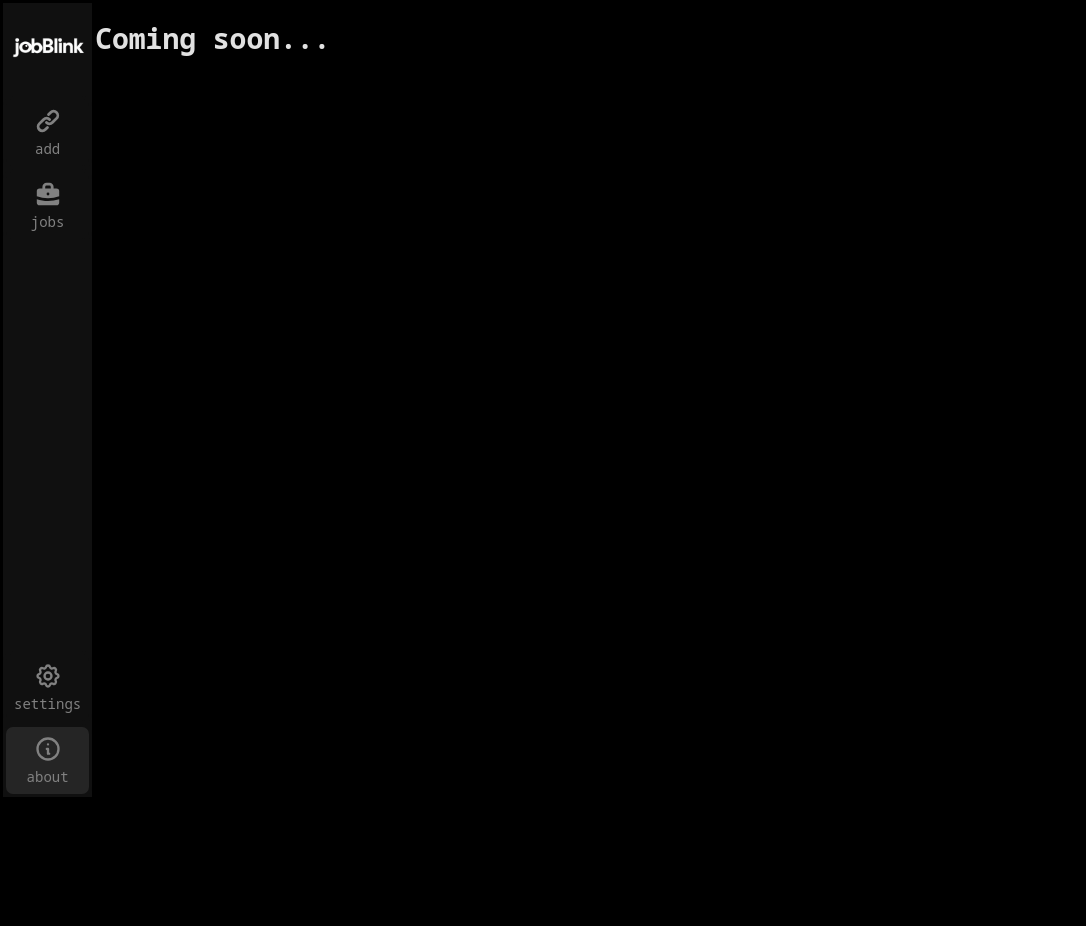
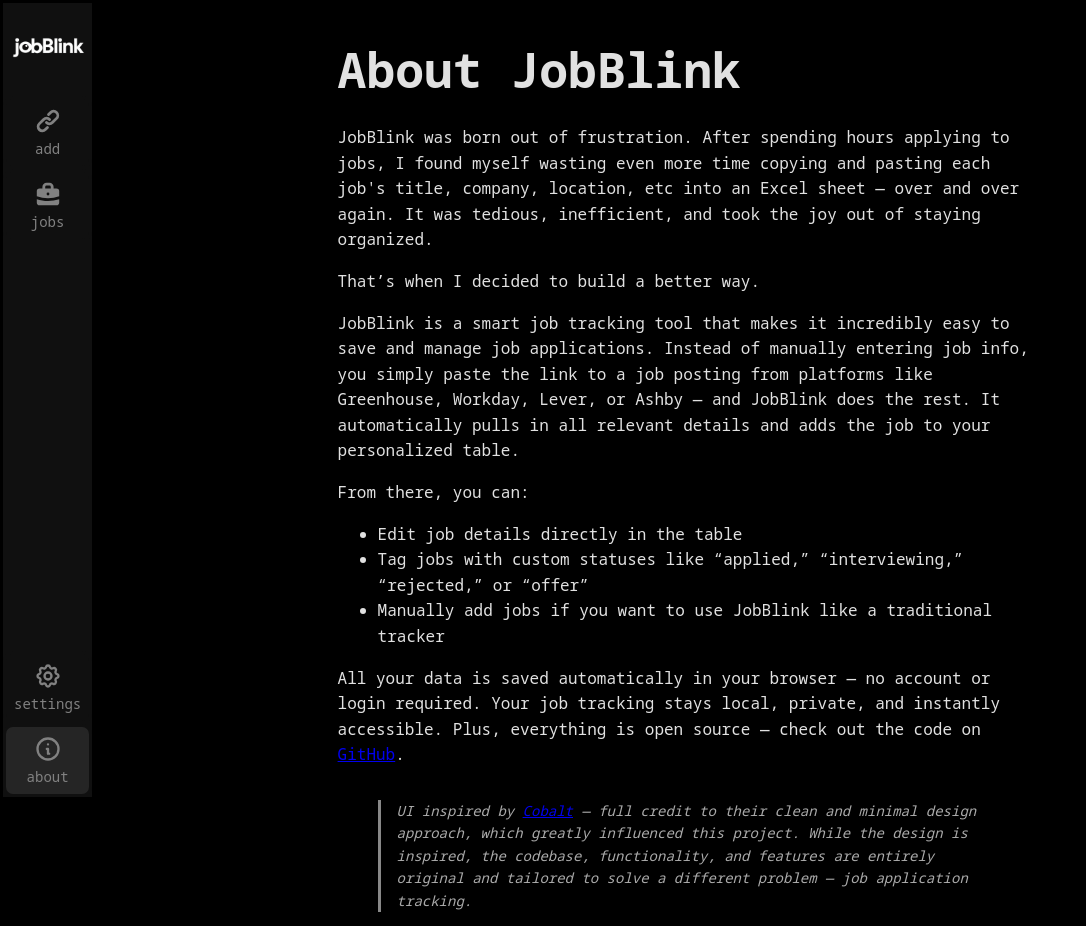
Before and after one commit to 9Mohamedismail/jobBlink, a React (Vite) app: page /about in a window 1280 px wide. Shown: the whole page, without its empty margins (0-1086 px from the left). Before the commit the page ends 800 px from the top, so only its background shows below. Built offline with nearby package versions, Linux system fonts and the light colour scheme.

Commit message:
About me Complete. Final Touches added

```diff
--- a/src/components/SettingsModal.jsx
+++ b/src/components/SettingsModal.jsx
@@ -7,7 +7,7 @@
   RetrieveLocalStorage,
   UpdateLocalStorage,
 } from "../utils/localStorage";
-import { handleExport } from "./ExportCSV";
+import { handleExport } from "../utils/exportToCSV";
 import { Popconfirm, ConfigProvider, theme } from "antd";
 
 const StyledModal = styled.div`
--- a/src/index.css
+++ b/src/index.css
@@ -172,22 +172,18 @@
   border-color: #e1e1e1 !important;
 }
 
-/* Override error state to use the default red border for inputs only */
 .ant-form-item-has-error .ant-input {
   border-color: #ff4d4f !important;
 }
 
-/* Override hover and focus for error state for inputs only */
 .ant-form-item-has-error .ant-input:hover,
 .ant-form-item-has-error .ant-input:focus {
   border-color: #ff4d4f !important;
 }
-/* Remove sorted column background */
 .ant-table .ant-table-column-sort {
   background-color: transparent !important;
 }
 
-/* Restore row hover background */
 .ant-table-tbody > tr:hover > td {
-  background-color: rgba(255, 255, 255, 0.08) !important; /* dark-mode hover */
+  background-color: rgba(255, 255, 255, 0.08) !important;
 }
--- a/src/pages/About.jsx
+++ b/src/pages/About.jsx
@@ -4,14 +4,99 @@
 const Container = styled.div`
   width: 100%;
   display: flex;
-  flex-direction: column;
+  justify-content: center;
+  align-items: flex-start;
   color: #e1e1e1;
+  min-height: 100vh;
+`;
+
+const Content = styled.div`
+  max-width: 700px;
+  line-height: 1.6;
+`;
+
+const Title = styled.h1`
+  font-size: 3rem;
+  margin-bottom: 1rem;
+`;
+
+const Paragraph = styled.p`
+  font-size: 16px;
+  margin-bottom: 1rem;
+`;
+
+const Credit = styled.blockquote`
+  font-style: italic;
+  margin-top: 2rem;
+  border-left: 3px solid #888;
+  padding-left: 1rem;
+  color: #aaa;
 `;
 
 function About() {
   return (
     <Container>
-      <h1> Coming soon... </h1>
+      <Content>
+        <Title>About JobBlink</Title>
+        <Paragraph>
+          JobBlink was born out of frustration. After spending hours applying to
+          jobs, I found myself wasting even more time copying and pasting each
+          job's title, company, location, etc into an Excel sheet — over and
+          over again. It was tedious, inefficient, and took the joy out of
+          staying organized.
+        </Paragraph>
+        <Paragraph>That’s when I decided to build a better way.</Paragraph>
+        <Paragraph>
+          JobBlink is a smart job tracking tool that makes it incredibly easy to
+          save and manage job applications. Instead of manually entering job
+          info, you simply paste the link to a job posting from platforms like
+          Greenhouse, Workday, Lever, or Ashby — and JobBlink does the rest. It
+          automatically pulls in all relevant details and adds the job to your
+          personalized table.
+        </Paragraph>
+        <Paragraph>
+          From there, you can:
+          <ul>
+            <li>Edit job details directly in the table</li>
+            <li>
+              Tag jobs with custom statuses like “applied,” “interviewing,”
+              “rejected,” or “offer”
+            </li>
+            <li>
+              Manually add jobs if you want to use JobBlink like a traditional
+              tracker
+            </li>
+          </ul>
+        </Paragraph>
+        <Paragraph>
+          All your data is saved automatically in your browser — no account or
+          login required. Your job tracking stays local, private, and instantly
+          accessible. Plus, everything is open source — check out the code on{" "}
+          <a
+            href="https://github.com/yourusername/your-repo-name"
+            target="_blank"
+            rel="noopener noreferrer"
+          >
+            GitHub
+          </a>
+          .
+        </Paragraph>
+
+        <Credit>
+          UI inspired by{" "}
+          <a
+            href="https://cobalt.tools"
+            target="_blank"
+            rel="noopener noreferrer"
+          >
+            Cobalt
+          </a>{" "}
+          — full credit to their clean and minimal design approach, which
+          greatly influenced this project. While the design is inspired, the
+          codebase, functionality, and features are entirely original and
+          tailored to solve a different problem — job application tracking.
+        </Credit>
+      </Content>
     </Container>
   );
 }
```
Also changed, not shown: src/utils/exportToCSV.js (renamed from src/components/ExportCsv.jsx).
